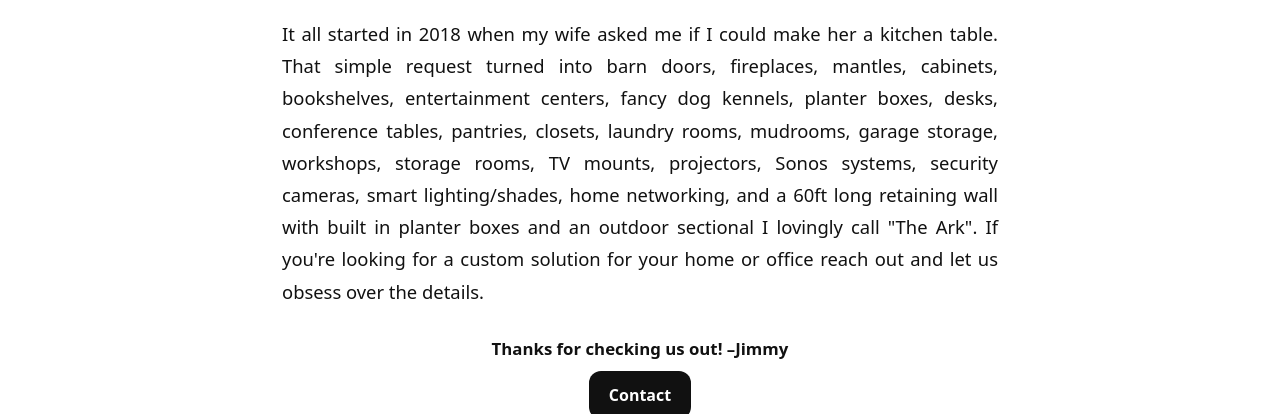
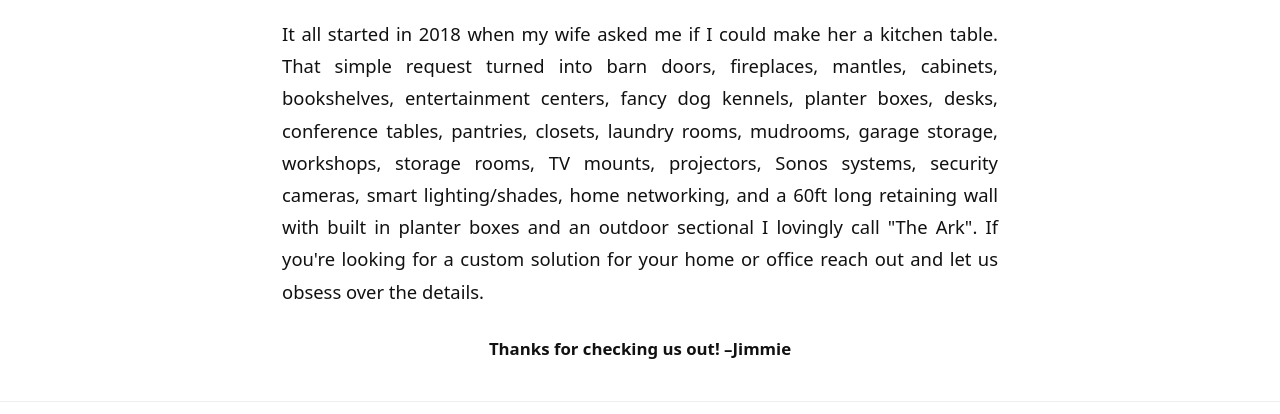
Before and after one commit to employeenumber2/bighatfab, a plain HTML site: page about.html in a window 1280 px wide. Shown: the part 304-718 px from the top of the page. Drawn offline with Linux system fonts and the light colour scheme.

Commit message:
Update about.html

```diff
--- a/about.html
+++ b/about.html
@@ -7,20 +7,20 @@
   <link rel="stylesheet" href="assets/css/styles.css">
   <meta name="description" content="The story behind BigHat Fabrication — custom builds for home and office.">
   <style>
-    /* Page-specific tweaks for About */
+
     .about-logo{
       display:block;
       margin:48px auto 12px auto;
-      max-width:240px; /* medium logo */
+      max-width:240px;
       height:auto;
     }
     .about-wrap{
       max-width:780px;
-      margin:34px auto 28px auto;      /* pushes text down from top */
-      padding:0 32px;                   /* bigger side spacing on mobile */
-      font-size:1.15rem;                /* a bit larger */
+      margin:34px auto 28px auto;
+      padding:0 32px;
+      font-size:1.15rem;
       line-height:1.75;
-      text-align:justify;               /* full justification */
+      text-align:justify;
       text-justify:inter-word;
     }
     .about-signoff{
@@ -29,22 +29,6 @@
       font-size:1.05rem;
       font-weight:600;
     }
-    .about-cta{
-      text-align:center;
-      margin:10px 0 46px 0;
-    }
-    .about-cta .btn-black{
-      appearance:none;
-      border:none;
-      background:#111;
-      color:#fff;
-      padding:12px 20px;
-      border-radius:12px;
-      font-weight:700;
-      text-decoration:none;
-      display:inline-block;
-    }
-    .about-cta .btn-black:hover{ filter:brightness(1.05); }
   </style>
 </head>
 <body class="subpage">
@@ -69,11 +53,7 @@
       </p>
     </div>
 
-    <div class="about-signoff">Thanks for checking us out! –Jimmy</div>
-
-    <div class="about-cta">
-      <a class="btn-black" href="https://forms.gle/pspwY4EUMAwksDMQ8" target="_blank" rel="noopener">Contact</a>
-    </div>
+    <div class="about-signoff">Thanks for checking us out! –Jimmie</div>
   </main>
 
   <!-- Footer (same layout style as index) -->
```
